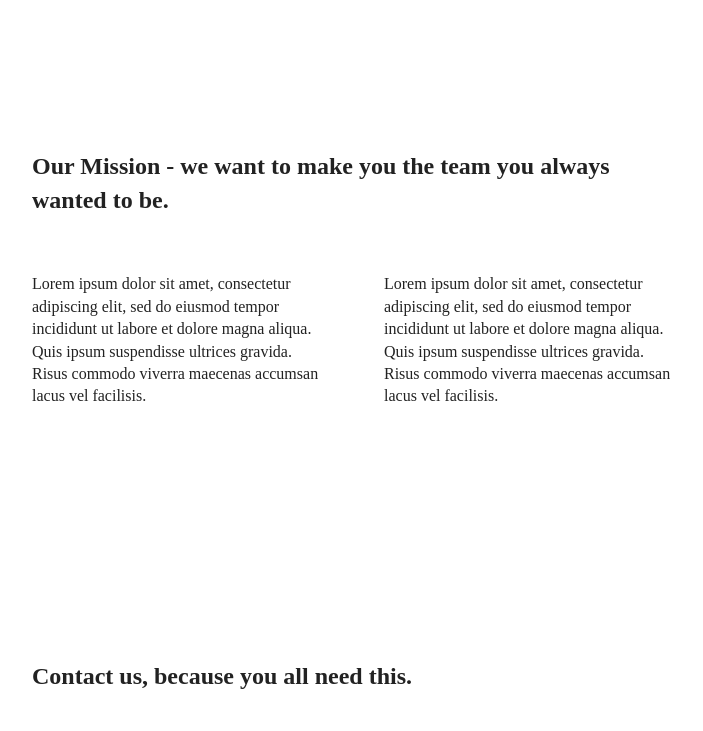
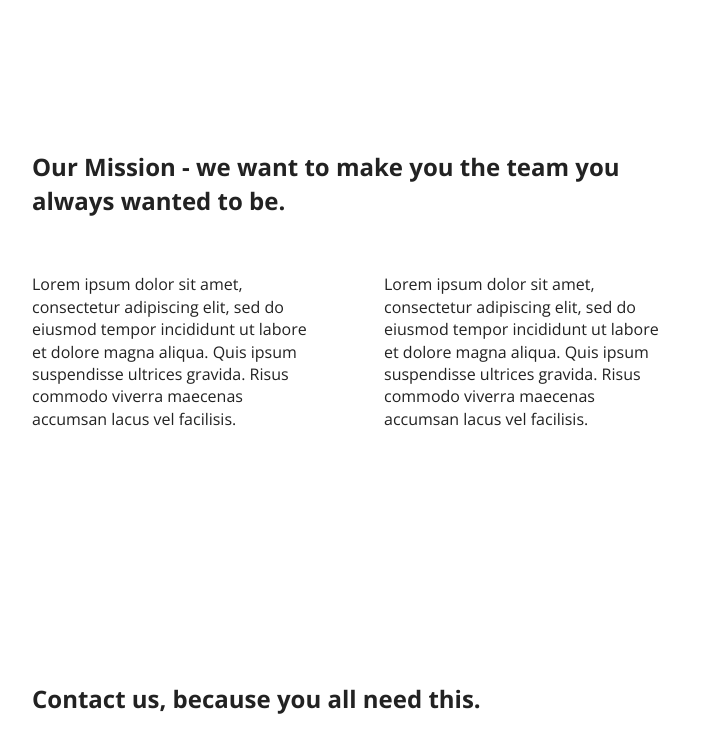
Before and after one commit to raqescar/unplugged-retreat, a website: page about/index.html in a window 1280 px wide. Shown: the part 90-821 px from the top of the page, without its empty margins (288-991 px from the left). Drawn offline with nearby package versions, Linux system fonts and the light colour scheme.

Commit message:
Google fonts for all pages and css

```diff
--- a/about/index.html
+++ b/about/index.html
@@ -20,6 +20,10 @@
   <link rel="stylesheet" href="../css/main.css">
 
   <meta name="theme-color" content="#fafafa">
+
+  <!-- Google Fonts -->
+  <link href="https://fonts.googleapis.com/css?family=Open+Sans:400,700|Poppins:500,700" rel="stylesheet">
+
 </head>
 
 <body>
--- a/css/main.css
+++ b/css/main.css
@@ -86,6 +86,14 @@ textarea {
 /* ==========================================================================
    Author's custom styles
    ========================================================================== */
+
+html {
+  font-size:16px;
+}
+
+body {
+  font-family: 'Open Sans', sans-serif;
+}
 
 .content-wrapper {
   width:90%;
```
Also changed, not shown: faq/index.html (+4 -0 lines), index.html (+4 -0 lines).
